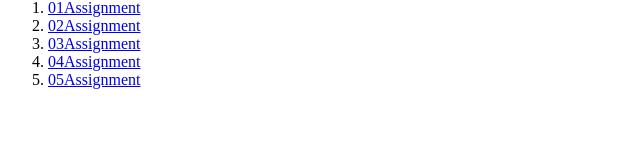
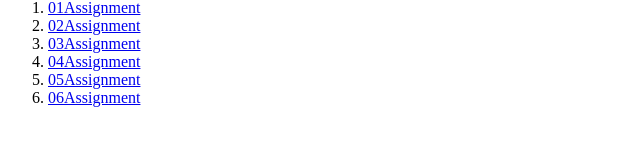
Before and after one commit to Khagendragm3/SheriyansAssignments, a plain HTML site: page index.html in a window 1280 px wide. Shown: the part 139-284 px from the top of the page, without its empty margins (0-640 px from the left). Drawn offline with Linux system fonts and the light colour scheme.

Commit message:
Update index.html

```diff
--- a/index.html
+++ b/index.html
@@ -14,6 +14,7 @@
         <li><a href="03StylingBlog/index.html" target="_blank">03Assignment</a></li>
         <li><a href="04Coffee/index.html" target="_blank">04Assignment</a></li>
         <li><a href="05Form3D/index.html" target="_blank">05Assignment</a></li>
+        <li><a href="06ResponsiveDesign/index.html" target="_blank">06Assignment</a></li>
     </ol>
 </body>
 </html>
```
